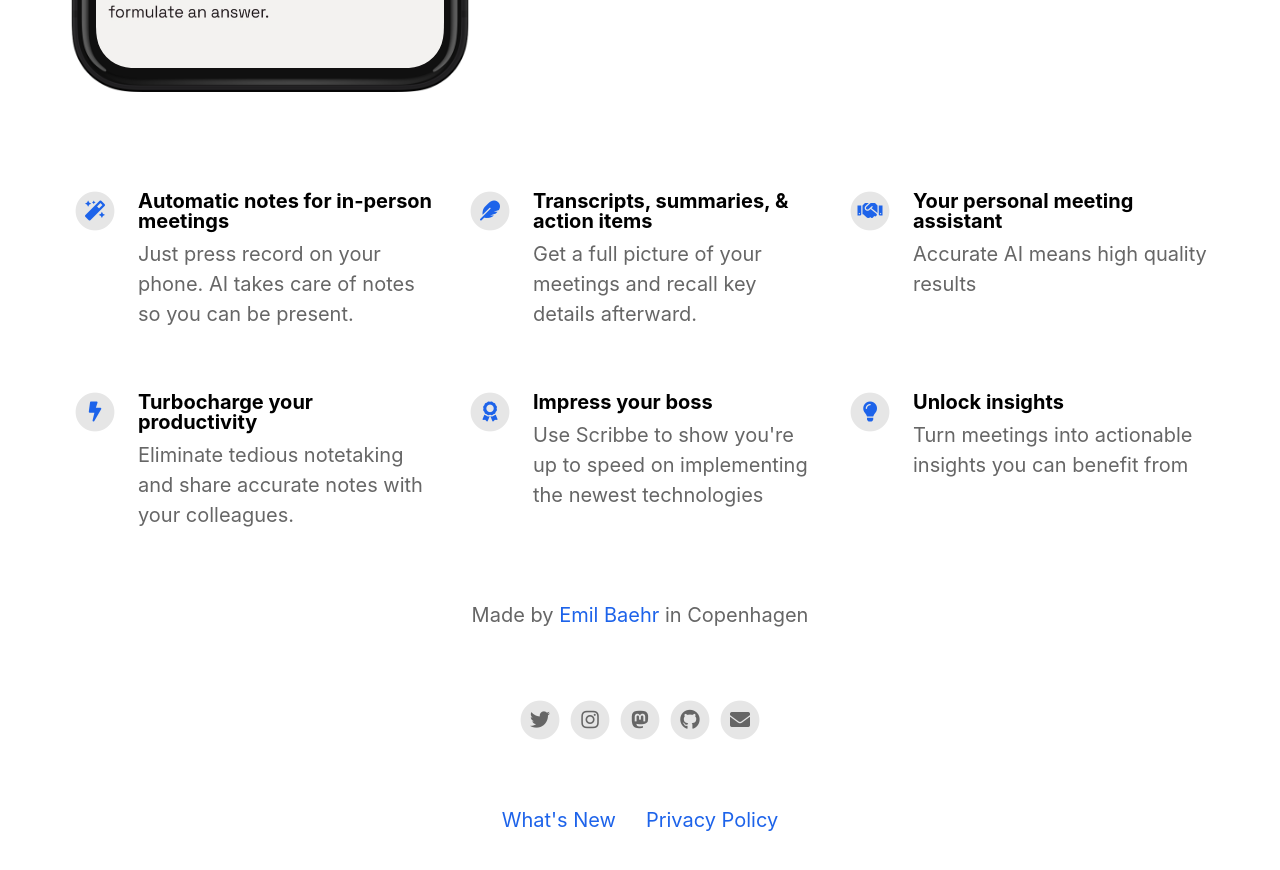
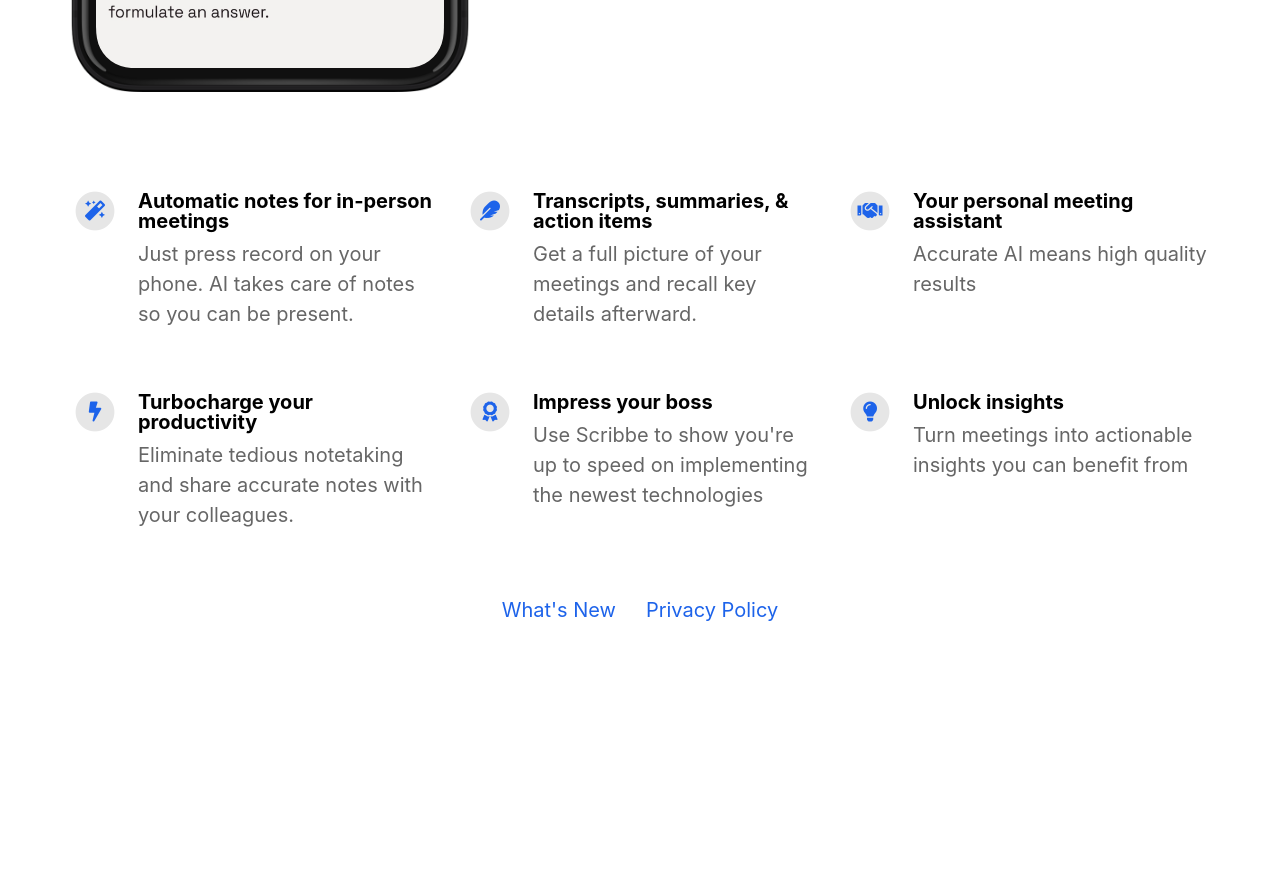
Before and after one commit to shaumo/scribbe-landing-page, a Jekyll site: the page built from index.html, in a window 1280 px wide and 900 px high, scrolled down 893 px. Shown: the top 870 px of the window. Built offline with Jekyll 4.4.1, drawn with Linux system fonts in a browser that asks for light colours; nearby versions of some CDN libraries; after the commit the page ends 1583 px from its top, so only the background shows below that.

Commit message:
Update _config.yml - remove developer name

```diff
--- a/_config.yml
+++ b/_config.yml
@@ -20,16 +20,16 @@ enable_smart_app_banner                   : true
 
 
 # Information About Yourself
-your_name                                 : Emil Baehr
-your_link                                 : https://emilbaehr.com
-your_city                                 : Copenhagen
-email_address                             : emil.baehr@gmail.com
+your_name                                 :
+your_link                                 :
+your_city                                 :
+email_address                             :
 facebook_username                         :
-instagram_username                        : ebaehr
-twitter_username                          : ebaehr
-github_username                           : emilbaehr
+instagram_username                        :
+twitter_username                          :
+github_username                           :
 youtube_username                          :
-mastodon_link                             : https://mastodon.social/@ebaehr
+mastodon_link                             :
 
 
 
```
